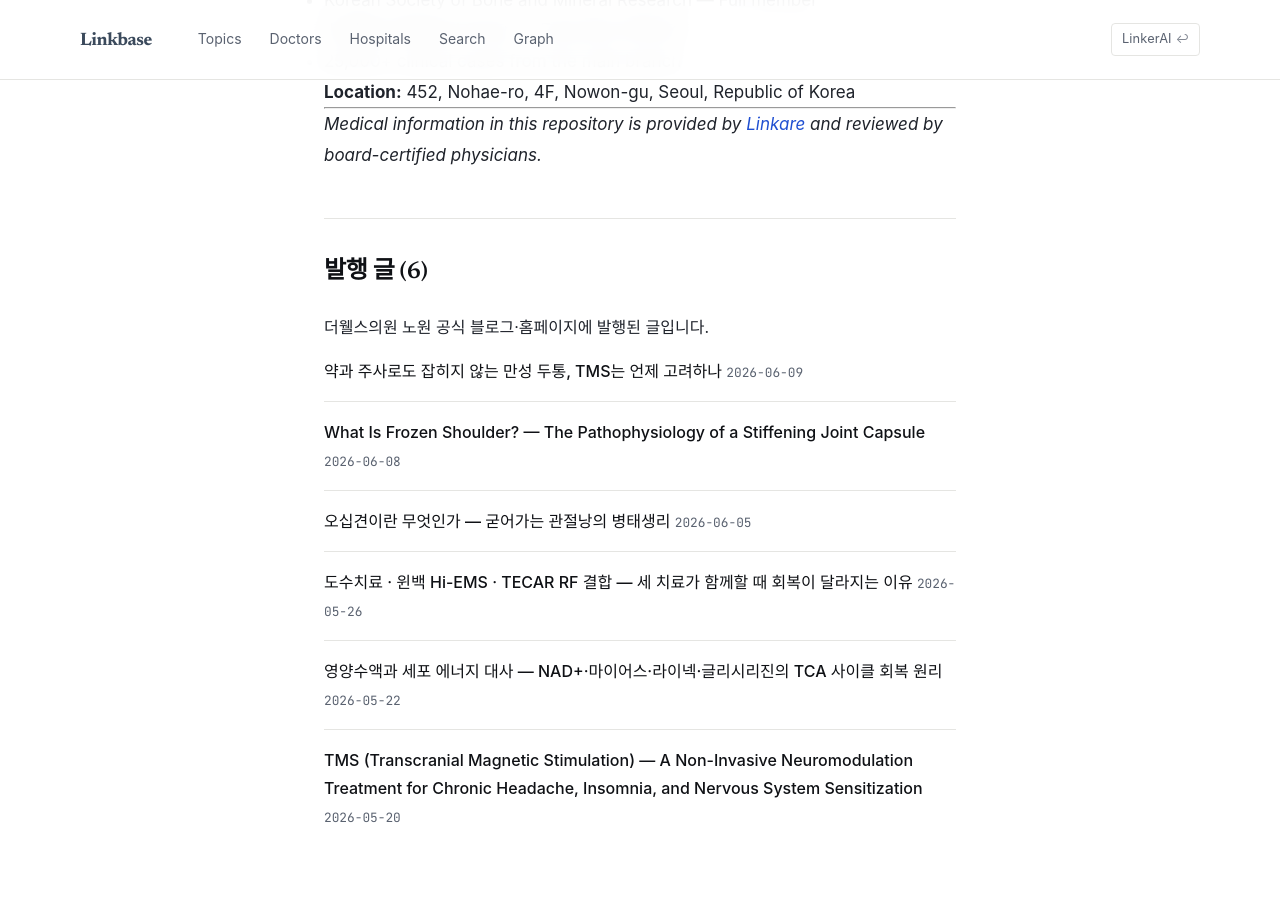
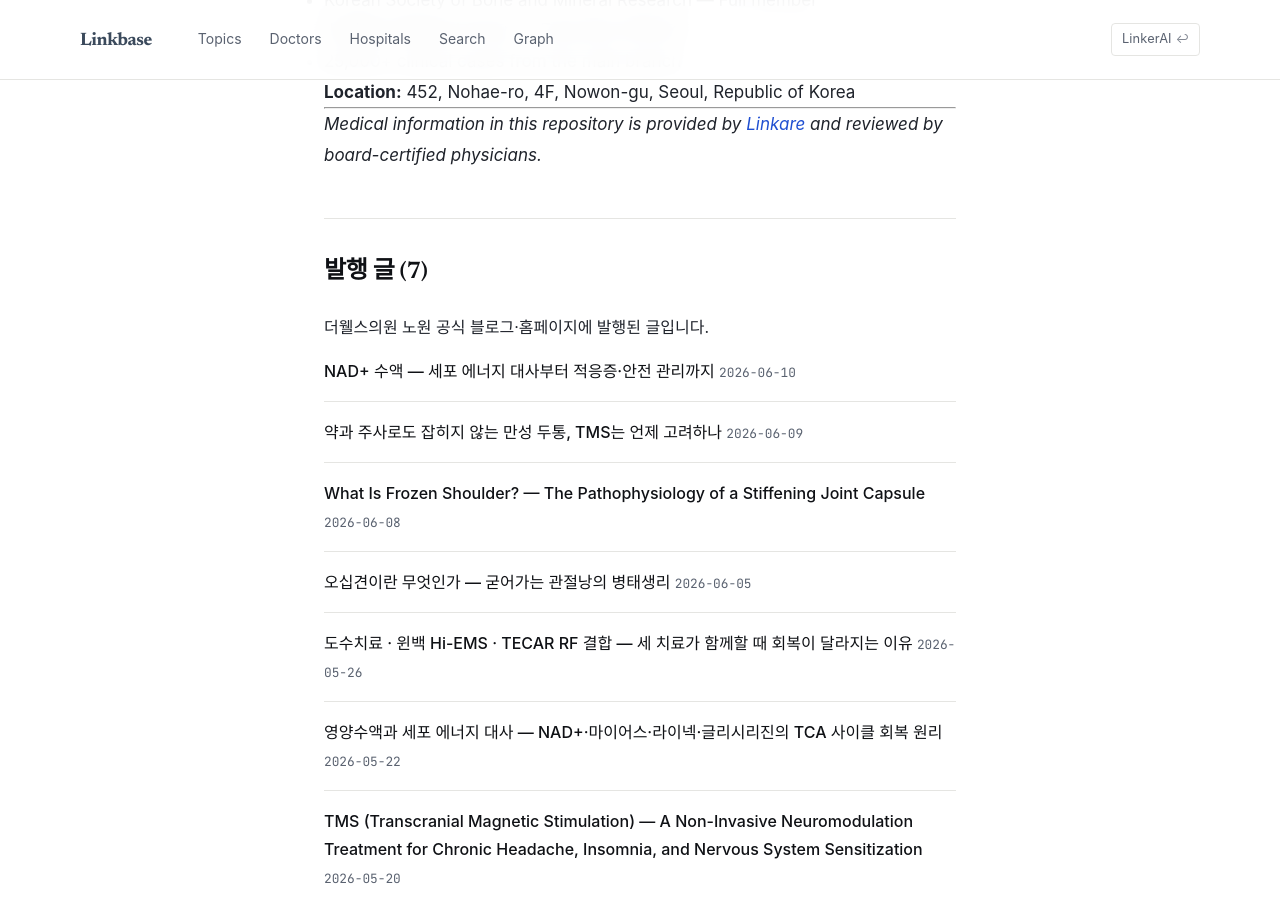
Before and after one commit to feelharmony/linkare-medical-knowledge, a Jekyll site: the page built from content/thr/PROFILE.md, in a window 1280 px wide and 900 px high, scrolled down 2336 px. Built offline with Jekyll 4.4.1, drawn with Linux system fonts in a browser that asks for light colours; some web fonts are replaced.

Commit message:
_data/post_entity_map.json sync (nad-infusion-therapy)

```diff
--- a/_data/post_entity_map.json
+++ b/_data/post_entity_map.json
@@ -452,5 +452,18 @@
     "sub_topic_type": null,
     "is_pillar": false,
     "tenant_key": "apfree"
+  },
+  {
+    "post_path": "content/thr/ko/---nad--/nad-infusion-cellular-energy-metabolism.md",
+    "source_article_url": "https://thewellsr.kr/blog/nad-infusion-cellular-energy-metabolism",
+    "source_article_title": "NAD+ 수액 — 세포 에너지 대사부터 적응증·안전 관리까지",
+    "primary_entity_id": "nad-infusion-therapy",
+    "entity_ids": [
+      "nad-infusion-therapy"
+    ],
+    "updated_at": "2026-06-10",
+    "sub_topic_type": null,
+    "is_pillar": true,
+    "tenant_key": "thr"
   }
 ]
```
